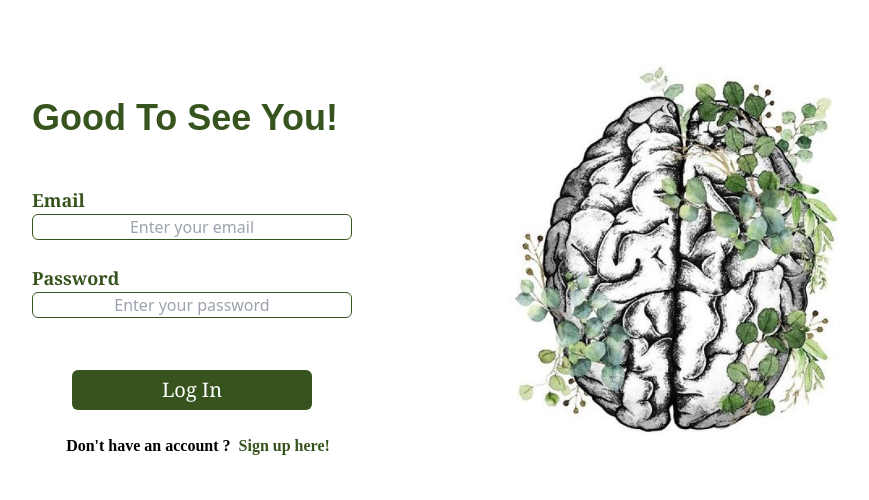
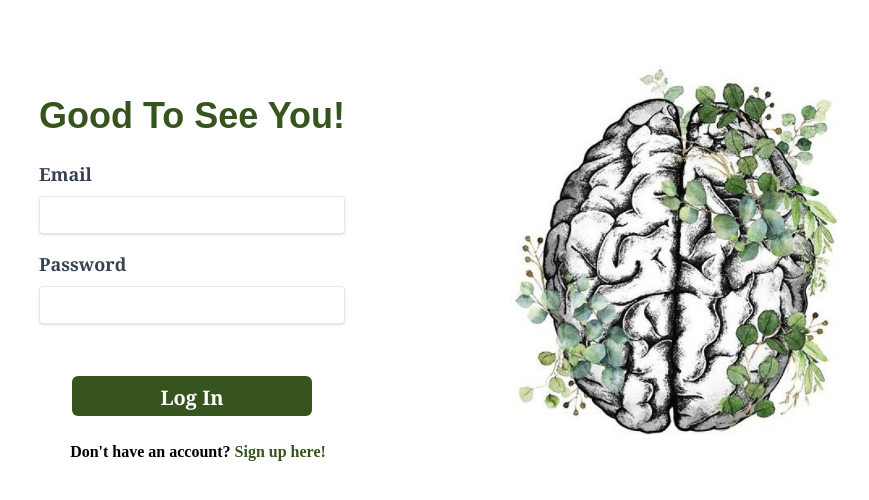
Before and after one commit to saraelkt/theBlog, an Angular app: page /login in a window 1280 px wide. Shown: the top 500 px of the page, without its empty margins (203-1072 px from the left). Built offline with nearby package versions, Linux system fonts and the light colour scheme.

Commit message:
log&sign working

```diff
--- a/src/app/pages/login/login.component.html
+++ b/src/app/pages/login/login.component.html
@@ -7,7 +7,88 @@
         Good To See You!
       </h1>
 
-      <form (ngSubmit)="login()">
+      <form (ngSubmit)="login()" #loginForm="ngForm">
+        <!-- Champ Email -->
+        <div class="mb-4">
+          <label
+            for="email"
+            class="block text-gray-700 font-bold font-serif text-lg mb-2"
+            >Email</label
+          >
+          <input
+            type="email"
+            id="email"
+            name="email"
+            [(ngModel)]="email"
+            required
+            class="shadow appearance-none border rounded w-full py-2 px-3 text-gray-700 leading-tight focus:outline-none focus:shadow-outline"
+          />
+        </div>
+
+        <!-- Champ Password -->
+        <div class="mb-4">
+          <label
+            for="password"
+            class="block text-gray-700 font-bold mb-2 font-serif text-lg"
+            >Password</label
+          >
+          <input
+            type="password"
+            id="password"
+            name="password"
+            [(ngModel)]="password"
+            required
+            class="shadow appearance-none border rounded w-full py-2 px-3 text-gray-700 leading-tight focus:outline-none focus:shadow-outline"
+          />
+        </div>
+
+        <!-- Bouton Submit -->
+        <div class="flex items-center justify-center">
+          <button
+            type="submit"
+            [disabled]="!loginForm.valid"
+            class="bg-customGreen hover:bg-green-700 text-white font-bold py-2 px-4 focus:outline-none focus:shadow-outline mt-9 w-60 h-10 rounded-md text-xl font-serif"
+          >
+            Log In
+          </button>
+        </div>
+      </form>
+
+      <!-- Redirection vers Sign Up -->
+      <div
+        class="mt-6 ml-3 font-kaisei font-semibold flex justify-center items-center"
+      >
+        <label class="text-black">Don't have an account?</label>
+        <button
+          class="text-customGreen cursor-pointer hover:text-green-500 ml-1"
+          (click)="redirectToSignup()"
+        >
+          Sign up here!
+        </button>
+      </div>
+
+      <!-- Message d'erreur -->
+      <div *ngIf="errorMessage" class="text-red-500 mt-4 text-center">
+        {{ errorMessage }}
+      </div>
+    </div>
+  </div>
+  <div class="w-[410px]">
+    <div class="flex justify-center items-center">
+      <img src="../../../assets/images/brain.png" class="w-96" alt="brain" />
+    </div>
+  </div>
+</div>
+<!-- <div class="flex justify-center items-center gap-20 mt-12">
+  <div class="w-[410px] flex justify-center items-center">
+    <div>
+      <h1
+        class="mt-12 mb-6 text-customGreen font-bold font-kohSantepheap text-4xl"
+      >
+        Good To See You!
+      </h1>
+
+      <form (ngSubmit)="login($event)" method="POST">
         <div class="flex justify-center items-center">
           <app-inputfield
             label="Email"
@@ -51,4 +132,4 @@
       <img src="../../../assets/images/brain.png" class="w-96" alt="brain" />
     </div>
   </div>
-</div>
+</div> -->
--- a/src/app/pages/login/login.component.ts
+++ b/src/app/pages/login/login.component.ts
@@ -3,11 +3,11 @@ import { Router } from '@angular/router';
 import { AuthService } from '../../services/auth.service';
 import { catchError, tap } from 'rxjs/operators';
 import { of } from 'rxjs';
-import { InputfieldComponent } from '../../components/inputfield/inputfield.component';
-import { ButtonComponent } from '../../components/button/button.component';
+import { FormsModule } from '@angular/forms'; // Import FormsModule
+import { CommonModule } from '@angular/common';
 @Component({
   selector: 'app-login',
-  imports: [InputfieldComponent, ButtonComponent],
+  imports: [CommonModule, FormsModule],
   templateUrl: './login.component.html',
   styleUrls: ['./login.component.css'], // Assurez-vous de corriger `styleUrls`
 })
@@ -22,20 +22,26 @@ export class LoginComponent {
     this.router.navigate(['/sign-up']); // Navigue vers la page d'inscription
   }
   login(): void {
-    this.authService
-      .login({ email: this.email, password: this.password })
-      .pipe(
-        tap((response) => {
-          console.log('Connexion réussie :', response);
-          localStorage.setItem('token', response.token);
-          this.router.navigate(['/home']);
-        }),
-        catchError((error) => {
-          console.error('Erreur lors de la connexion :', error);
-          this.errorMessage = 'Invalid credentials';
-          return of(error); // Renvoyer un Observable pour éviter que l'application ne plante
-        })
-      )
-      .subscribe();
+    if (!this.email || !this.password) {
+      this.errorMessage = 'Please fill in all fields.';
+      return;
+    }
+
+    const credentials = {
+      email: this.email,
+      password: this.password,
+    };
+
+    this.authService.login(credentials).subscribe({
+      next: (response) => {
+        console.log('Connexion réussie :', response);
+        localStorage.setItem('token', response.access_token); // Stocker le token
+        this.router.navigate(['/home']); // Redirige vers la page d'accueil
+      },
+      error: (error) => {
+        console.error('Erreur lors de la connexion :', error);
+        this.errorMessage = error.error.message || 'Invalid credentials.';
+      },
+    });
   }
 }
--- a/src/app/pages/sign-up/sign-up.component.html
+++ b/src/app/pages/sign-up/sign-up.component.html
@@ -7,7 +7,98 @@
         Sign In And Explore
       </h1>
 
-      <form>
+      <form (ngSubmit)="signUp()">
+        <div class="flex flex-col gap-4">
+          <!-- Full Name -->
+          <label
+            for="fullName"
+            class="text-customGreen font-bold text-lg font-serif"
+            >Full Name</label
+          >
+          <input
+            id="fullName"
+            type="text"
+            placeholder="Enter your full name"
+            [(ngModel)]="fullName"
+            name="fullName"
+            required
+            class="border border-gray-300 rounded-md p-2 w-full"
+          />
+
+          <!-- Email -->
+          <label
+            for="email"
+            class="text-customGreen font-bold text-lg font-serif"
+            >Email</label
+          >
+          <input
+            id="email"
+            type="email"
+            placeholder="Enter your email"
+            [(ngModel)]="email"
+            name="email"
+            required
+            class="border border-gray-300 rounded-md p-2 w-full"
+          />
+
+          <!-- Password -->
+          <label
+            for="password"
+            class="text-customGreen font-bold font-serif text-lg"
+            >Password</label
+          >
+          <input
+            id="password"
+            type="password"
+            placeholder="Enter your password"
+            [(ngModel)]="password"
+            name="password"
+            required
+            class="border border-gray-300 rounded-md p-2 w-full"
+          />
+
+          <!-- Submit Button -->
+          <button
+            type="submit"
+            class="bg-customGreen text-white py-2 px-4 rounded-md hover:bg-green-600"
+          >
+            Sign In
+          </button>
+        </div>
+      </form>
+
+      <div
+        class="mt-6 ml-3 font-kaisei font-semibold flex justify-center items-center"
+      >
+        <label class="text-black">Already have an account? </label>
+        <button
+          class="text-customGreen cursor-pointer hover:text-green-500"
+          (click)="redirectToLogin()"
+        >
+          &nbsp; Log in here!
+        </button>
+      </div>
+      <div *ngIf="errorMessage" class="text-red-500 mt-4">
+        {{ errorMessage }}
+      </div>
+    </div>
+  </div>
+  <div class="w-[410px]">
+    <div class="flex justify-end items-center">
+      <img src="../../../assets/images/brain.png" class="w-96" alt="brain" />
+    </div>
+  </div>
+</div>
+<!-- <div class="flex justify-center items-center gap-20 mt-12">
+  <div class="w-[410px] flex justify-center items-center">
+    <div>
+      <h1
+        class="mt-12 mb-6 text-customGreen font-bold font-kohSantepheap text-4xl"
+      >
+        Sign In And Explore
+      </h1>
+
+      <form (ngSubmit)="signUp()">
         <div class="flex justify-center items-center">
           <app-inputfield
             label="Full Name"
@@ -31,7 +122,7 @@
         </div>
         <div class="flex justify-center items-center">
           <app-button
-            type="submitt"
+            type="submit"
             class="text-white"
             text="Sign In"
             color="bg-customGreen"
@@ -49,6 +140,9 @@
           &nbsp; Log in here!
         </button>
       </div>
+      <div *ngIf="errorMessage" class="text-red-500 mt-4">
+        {{ errorMessage }}
+      </div>
     </div>
   </div>
   <div class="w-[410px]">
@@ -56,4 +150,4 @@
       <img src="../../../assets/images/brain.png" class="w-96" alt="brain" />
     </div>
   </div>
-</div>
+</div> -->
--- a/src/app/pages/sign-up/sign-up.component.ts
+++ b/src/app/pages/sign-up/sign-up.component.ts
@@ -1,18 +1,51 @@
 import { Component } from '@angular/core';
-import { ButtonComponent } from '../../components/button/button.component';
-import { InputfieldComponent } from '../../components/inputfield/inputfield.component';
 import { Router } from '@angular/router';
+import { AuthService } from '../../services/auth.service'; // Service d'authentification
+import { catchError, tap } from 'rxjs/operators';
+import { of } from 'rxjs';
+import { FormsModule } from '@angular/forms';
+
+import { CommonModule } from '@angular/common';
 @Component({
   selector: 'app-sign-up',
-  standalone: true, // Si le composant est autonome
-  imports: [ButtonComponent, InputfieldComponent],
+  standalone: true, // Composant autonome
+  imports: [CommonModule, FormsModule],
   templateUrl: './sign-up.component.html',
-  styleUrl: './sign-up.component.css',
+  styleUrls: ['./sign-up.component.css'], // Assurez-vous de corriger `styleUrls`
 })
 export class SignUpComponent {
-  constructor(private router: Router) {}
+  fullName: string = '';
+  email: string = '';
+  password: string = '';
+  errorMessage: string = '';
+
+  constructor(private authService: AuthService, private router: Router) {}
 
   redirectToLogin(): void {
-    this.router.navigate(['/login']); // Navigue vers la page de connexion
+    this.router.navigate(['/login']);
+  }
+
+  signUp(): void {
+    if (!this.fullName || !this.email || !this.password) {
+      this.errorMessage = 'Please fill in all fields.';
+      return;
+    }
+
+    const userData = {
+      name: this.fullName,
+      email: this.email,
+      password: this.password,
+    };
+
+    this.authService.register(userData).subscribe({
+      next: (response) => {
+        console.log('Registration successful:', response);
+        this.router.navigate(['/login']);
+      },
+      error: (error) => {
+        console.error('Registration failed:', error);
+        this.errorMessage = error.error.message || 'An error occurred.';
+      },
+    });
   }
 }
--- a/src/app/services/auth.service.ts
+++ b/src/app/services/auth.service.ts
@@ -2,40 +2,69 @@ import { Injectable } from '@angular/core';
 import { HttpClient } from '@angular/common/http';
 import { Observable, throwError } from 'rxjs';
 import { catchError, tap } from 'rxjs/operators';
+
 @Injectable({
   providedIn: 'root', // Fournisseur global
 })
 export class AuthService {
-  private apiUrl = 'http://127.0.0.1:8000/api'; // URL de l'API Laravel
+  // Base URL et endpoints
+  private readonly baseUrl = 'http://127.0.0.1:8000/api/';
+  private readonly registerUrl = this.baseUrl + 'register';
+  private readonly loginUrl = this.baseUrl + 'login';
+  private readonly logoutUrl = this.baseUrl + 'logout';
 
   constructor(private http: HttpClient) {}
 
   // Méthode pour l'inscription
-  register(userData: any): Observable<any> {
-    return this.http.post(`${this.apiUrl}/register`, userData);
+  register(userData: {
+    name: string;
+    email: string;
+    password: string;
+  }): Observable<any> {
+    console.log('Données envoyées :', userData);
+    return this.http.post('http://127.0.0.1:8000/api/register', userData, {
+      headers: {
+        'Content-Type': 'application/json',
+        Accept: 'application/json',
+      },
+    });
   }
 
   // Méthode pour la connexion
   login(credentials: { email: string; password: string }): Observable<any> {
-    console.log('Données envoyées au backend :', credentials); // Vérifiez les données
-    return this.http.post(`${this.apiUrl}/login`, credentials).pipe(
+    console.log('Données envoyées au backend :', credentials);
+    return this.http.post(this.loginUrl, credentials).pipe(
       tap((response) => {
-        console.log('Réponse reçue du backend :', response); // Vérifiez la réponse
+        console.log('Connexion réussie :', response);
       }),
       catchError((error) => {
-        console.error('Erreur lors de la connexion :', error); // En cas d'erreur
+        console.error('Erreur lors de la connexion :', error);
         return throwError(() => error);
       })
     );
   }
 
   // Méthode pour la déconnexion
-  logout(): void {
-    localStorage.removeItem('token'); // Supprimer le token
+  logout(): Observable<any> {
+    return this.http.post(this.logoutUrl, {}).pipe(
+      tap(() => {
+        console.log('Utilisateur déconnecté.');
+        this.clearToken();
+      }),
+      catchError((error) => {
+        console.error('Erreur lors de la déconnexion :', error);
+        return throwError(() => error);
+      })
+    );
+  }
+
+  // Méthode pour effacer le token local
+  private clearToken(): void {
+    localStorage.removeItem('token');
   }
 
   // Méthode pour vérifier si l'utilisateur est authentifié
   isAuthenticated(): boolean {
-    return !!localStorage.getItem('token'); // Vérifie la présence du token
+    return !!localStorage.getItem('token');
   }
 }
```
